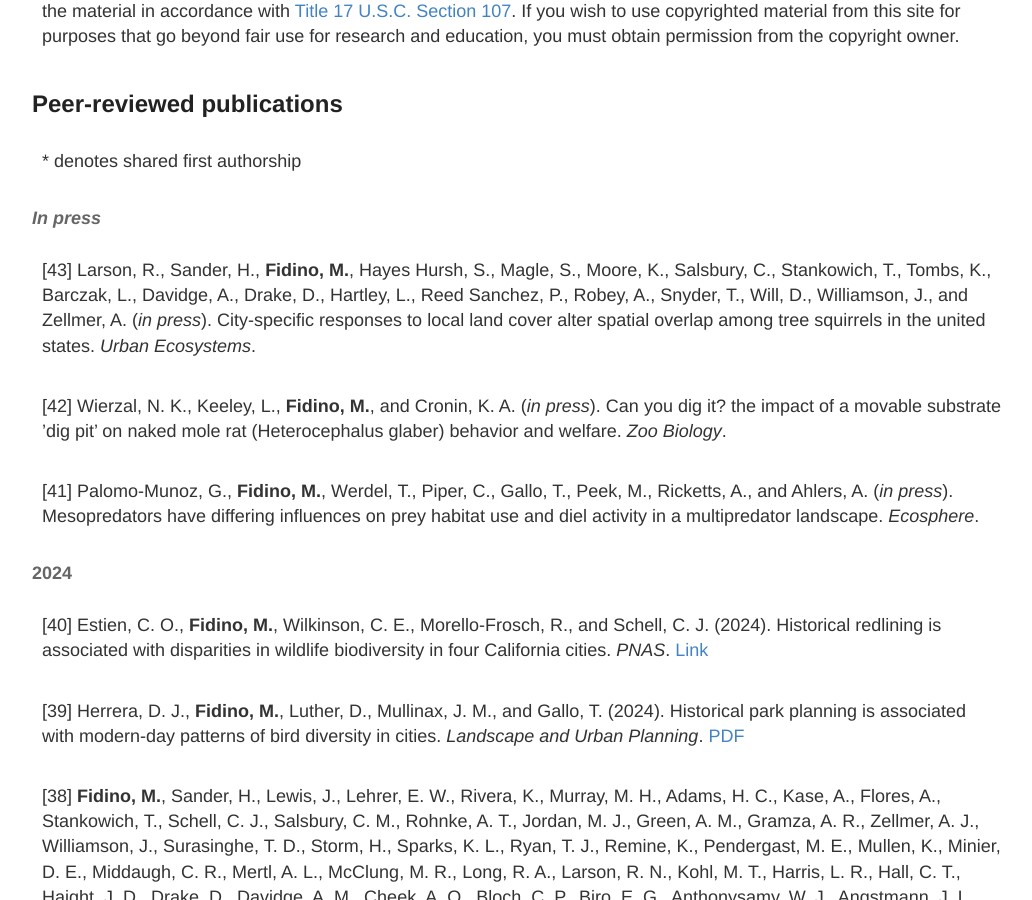
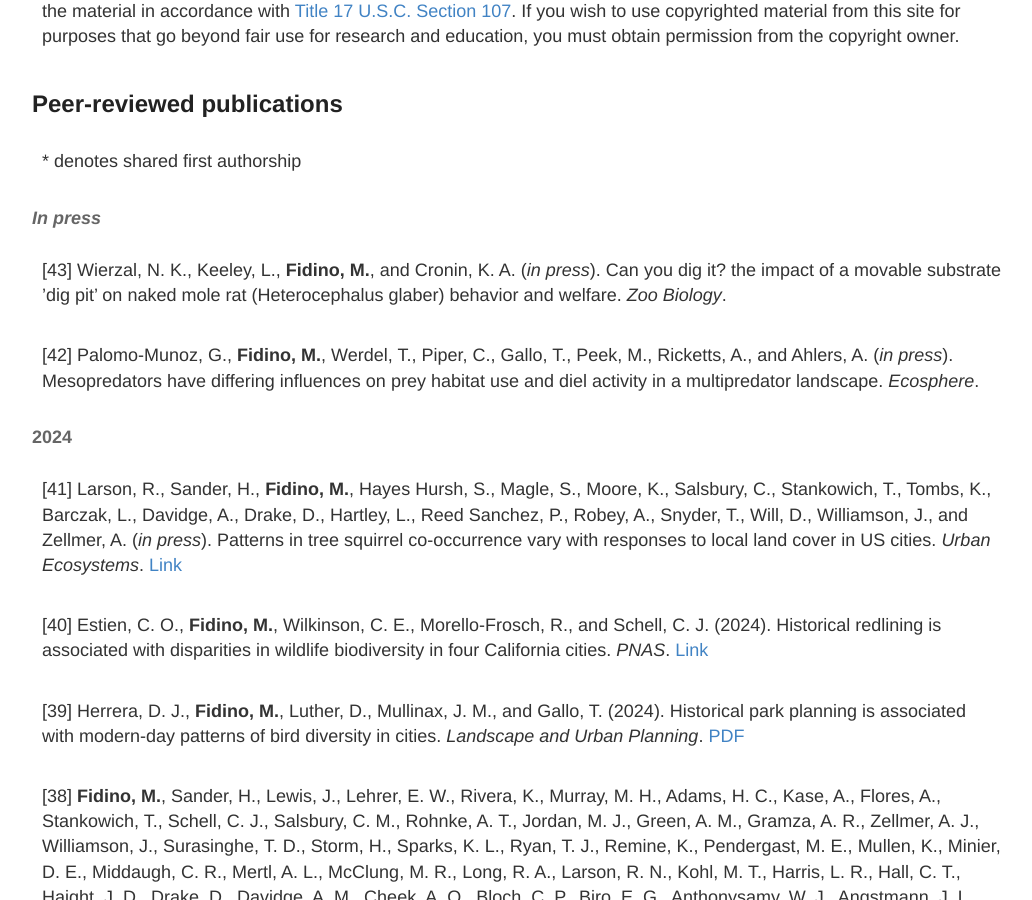
Before and after one commit to mfidino/mfidino.github.io, a Jekyll site: the page built from publications.md, in a window 1280 px wide and 900 px high, scrolled down 338 px. Shown: the whole window, without its empty margins (118-1150 px from the left). Built offline with Jekyll 4.4.1, drawn with Linux system fonts in a browser that asks for light colours.

Commit message:
paper published

```diff
--- a/publications.md
+++ b/publications.md
@@ -17,14 +17,16 @@
 #### *In press*
 
 
-[43] Larson, R., Sander, H., **Fidino, M.**, Hayes Hursh, S., Magle, S., Moore, K., Salsbury, C., Stankowich, T., Tombs, K., Barczak, L., Davidge, A., Drake, D., Hartley, L., Reed Sanchez, P., Robey, A., Snyder, T., Will, D., Williamson, J., and Zellmer, A. (*in press*). City-specific responses to local land cover alter spatial overlap among tree squirrels in the united states. *Urban Ecosystems*.
 
-[42] Wierzal, N. K., Keeley, L., **Fidino, M.**, and Cronin, K. A. (*in press*). Can you dig it? the impact of a movable substrate ’dig pit’ on naked mole rat (Heterocephalus glaber) behavior and welfare. *Zoo Biology*.
 
-[41] Palomo-Munoz, G., **Fidino, M.**, Werdel, T., Piper, C., Gallo, T., Peek, M., Ricketts, A., and Ahlers, A. (*in press*). Mesopredators have differing influences on prey habitat use and diel activity in a multipredator landscape. *Ecosphere*.
+[43] Wierzal, N. K., Keeley, L., **Fidino, M.**, and Cronin, K. A. (*in press*). Can you dig it? the impact of a movable substrate ’dig pit’ on naked mole rat (Heterocephalus glaber) behavior and welfare. *Zoo Biology*.
+
+[42] Palomo-Munoz, G., **Fidino, M.**, Werdel, T., Piper, C., Gallo, T., Peek, M., Ricketts, A., and Ahlers, A. (*in press*). Mesopredators have differing influences on prey habitat use and diel activity in a multipredator landscape. *Ecosphere*.
 
 
 #### 2024
+
+[41] Larson, R., Sander, H., **Fidino, M.**, Hayes Hursh, S., Magle, S., Moore, K., Salsbury, C., Stankowich, T., Tombs, K., Barczak, L., Davidge, A., Drake, D., Hartley, L., Reed Sanchez, P., Robey, A., Snyder, T., Will, D., Williamson, J., and Zellmer, A. (*in press*). Patterns in tree squirrel co-occurrence vary with responses to local land cover in US cities. *Urban Ecosystems*. [Link](https://link.springer.com/article/10.1007/s11252-024-01581-7)
 
 [40] Estien, C. O., **Fidino, M.**, Wilkinson, C. E., Morello-Frosch, R., and Schell, C. J. (2024). Historical redlining is associated with disparities in wildlife biodiversity in four California cities. *PNAS*. [Link](https://www.pnas.org/doi/10.1073/pnas.2321441121)
 
```
Also changed, not shown: 1 other file.
